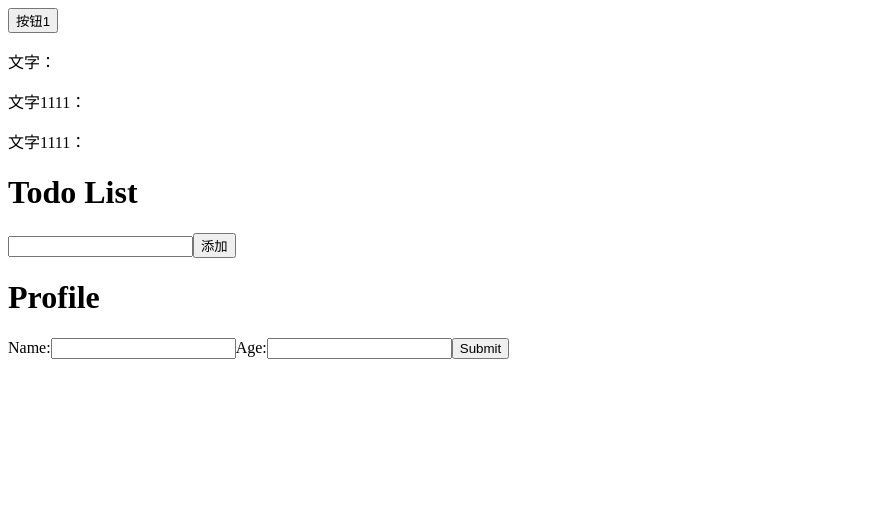
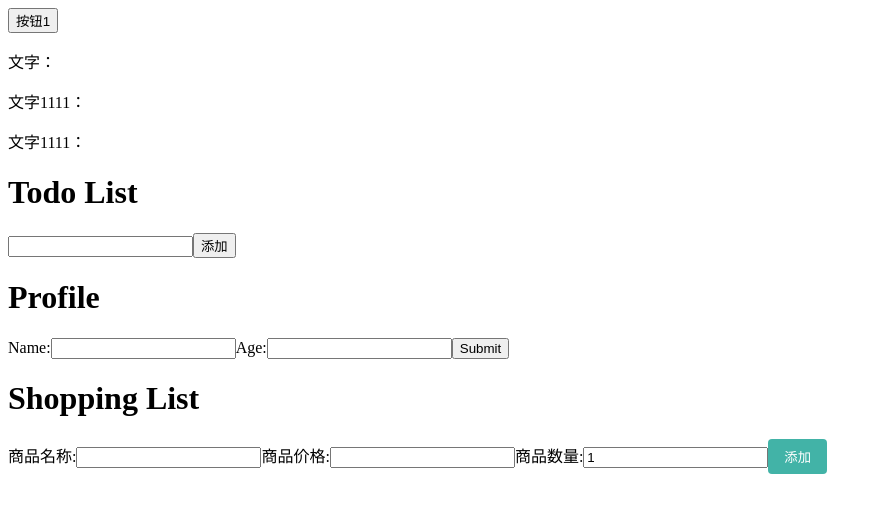
Before and after one commit to magiclz233/react-learn-examples, a React (Vite) app: page / in a window 1280 px wide. Shown: the top 512 px of the page, without its empty margins (0-882 px from the left). Built offline with nearby package versions, Linux system fonts and the light colour scheme.

Commit message:
feat(购物清单): 添加购物清单组件及表单功能
新增ShoppingList组件，包含商品名称、价格和数量的输入表单
实现表单提交、状态管理和商品列表展示功能

```diff
--- a/src/App.jsx
+++ b/src/App.jsx
@@ -23,6 +23,7 @@
 import EventDemo from "./components/example7/EventDemo";
 import TodoList from "./components/example7/TodoList";
 import Profile from "./components/example7/Profile";
+import ShoppingList from "./components/example7/ShoppingList";
 
 const App = () => {
   return (
@@ -54,6 +55,7 @@ const App = () => {
       {/* <UpdateArrays/> */}
       <TodoList/>
       <Profile/>
+      <ShoppingList/>
     </>
   );
 }
--- /dev/null
+++ b/src/components/example7/ShoppingList.jsx
@@ -0,0 +1,54 @@
+import { useState } from 'react';
+
+const ShoppingList = () => {
+    const [item, setItem] = useState([]);
+    const [value, setValue] = useState({
+        name: "",
+        price: "",
+        count: 1,
+    });
+    const handleSubmit = (e) => {
+        e.preventDefault();
+        if (value.name.trim() && Number(value.price) > 0  && Number(value.count) > 0) {
+            setItem([...item, value]);
+            setValue({
+                name: "",
+                price: "",
+                count: 1,
+            });
+        }
+    }
+    const handleInputChange = (e) => {
+        const { name, value } = e.target;
+        setValue(prevValue => ({ ...prevValue, [name]: value }));
+    }
+    return (
+        <div>
+            <h1>Shopping List</h1>
+            <form onSubmit={handleSubmit}>
+                <label htmlFor="name">商品名称:</label>
+                <input type="text" id="name" name="name" value={value.name} onChange={handleInputChange} />
+                <label htmlFor="price">商品价格:</label>
+                <input type="number" id="price" name="price" value={value.price} onChange={handleInputChange} />
+                <label htmlFor="count">商品数量:</label>
+                <input type="number" id="count" name="count" value={value.count} onChange={handleInputChange} />
+                <button type="submit" style={{
+                    padding: "8px 16px",
+                    backgroundColor: "#42B3A7",
+                    color: "white",
+                    border: "none",
+                    borderRadius: 4,
+                    cursor: "pointer",
+                    alignSelf: "flex-end",
+                }}>添加</button>
+            </form>
+            <ul>
+                {item.length > 0 && item.map((todo, index) => (
+                    <li key={index}>{todo.name} - {todo.price} - {todo.count}</li>
+                ))}
+            </ul>
+        </div>
+    );
+};
+
+export default ShoppingList;
```
